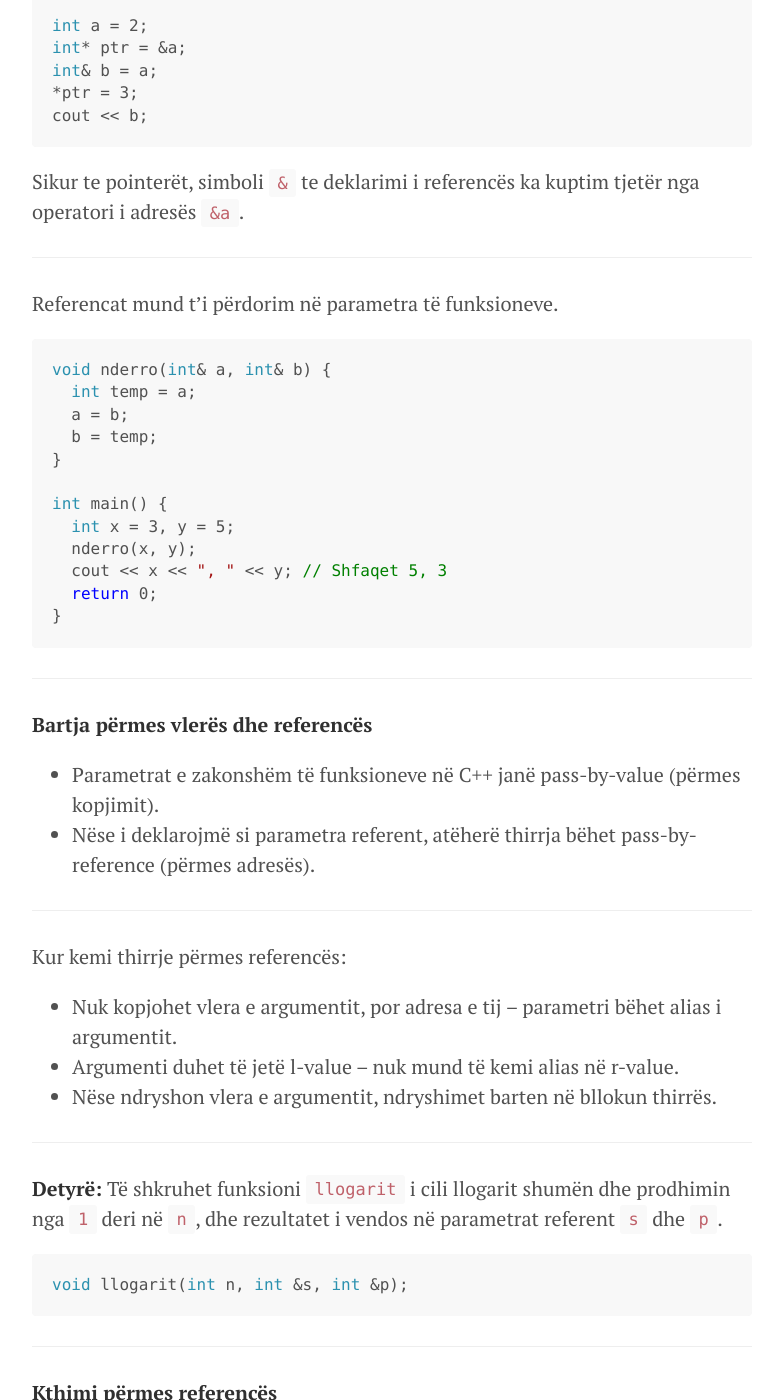
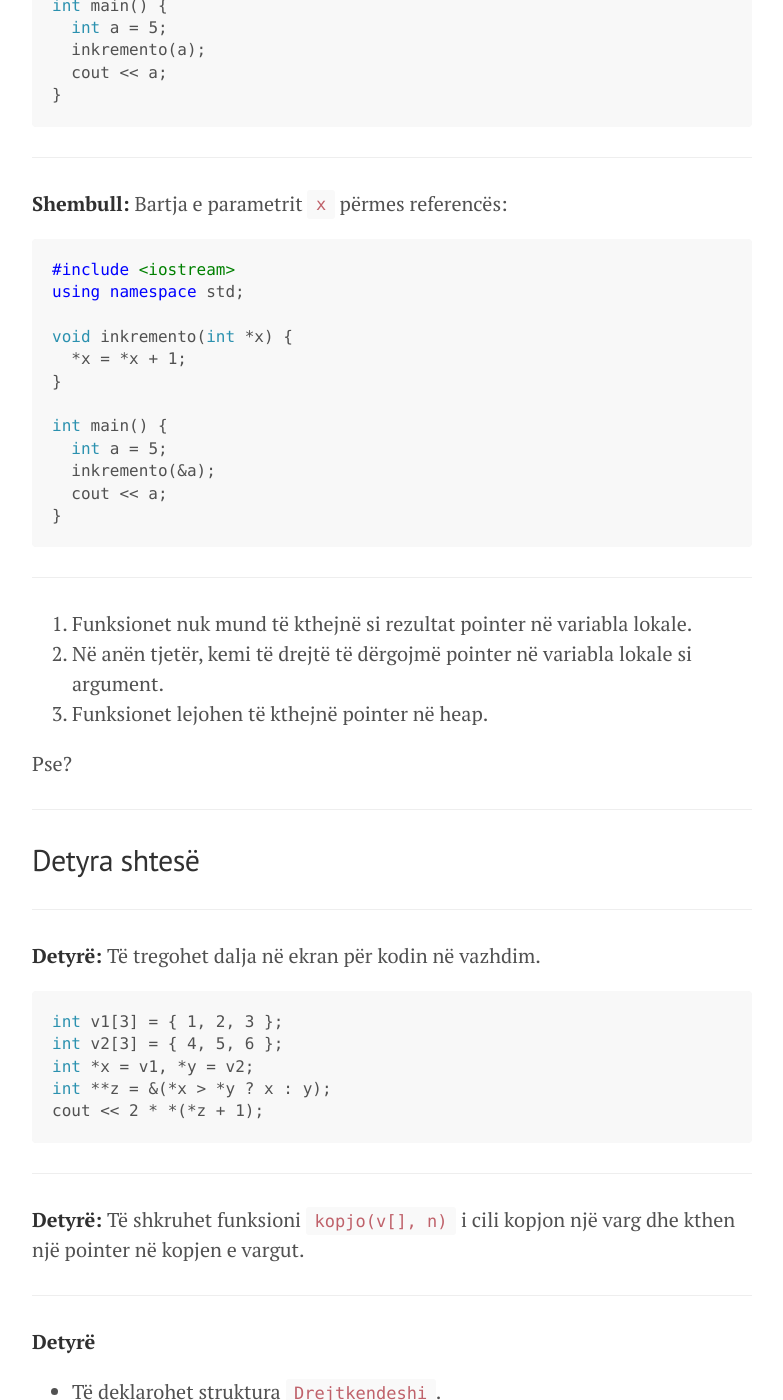
Before and after one commit to edongashi/edongashi.github.io, a Jekyll site: the page built from lendet/algoritmet-dhe-strukturat-e-te-dhenave/java1.md, in a window 1280 px wide and 1400 px high, scrolled down 11576 px. Shown: the whole window, without its empty margins (248-1031 px from the left). Built offline with Jekyll 4.4.1, drawn with Linux system fonts in a browser that asks for light colours; our own code applies the rules of GitHub Pages for plain Markdown files; some of the changed text lies outside the part shown.

Commit message:
Update ASDH java 1

````diff
--- a/lendet/algoritmet-dhe-strukturat-e-te-dhenave/java1.md
+++ b/lendet/algoritmet-dhe-strukturat-e-te-dhenave/java1.md
@@ -48,7 +48,7 @@
 
 ---
 
-## Pointerët dhe referencat
+## Pointerët
 
 ---
 
@@ -79,7 +79,7 @@
 
 ---
 
-Nëse kemi një pointer `x` atëherë:
+Nëse kemi një pointer `x`, atëherë:
 
 - Shprehja `x` jep vlerën pointerit `x` (adresën).
 - Shprehja `*x` jep vlerën që gjendet në adresën `x`.
@@ -107,7 +107,7 @@
 
 ---
 
-Nëse kemi një pointer `v`, psh. në një varg.
+Nëse kemi një pointer `v`, psh. në një varg:
 
 ```cpp
 int v[5] = { 3, 2, 1, 5, 6 };
@@ -322,7 +322,7 @@
 
 ```cpp
 int n;
-cout << "Sa elemente i deshironi ne varg? ";
+cout << "Sa elemente deshironi ne varg? ";
 cin >> n;
 int* vargu = new int[n];
 // vargu[0], vargu[1], ... vargu[n - 1]
@@ -360,7 +360,7 @@
 
 ---
 
-Operatori `new` është i rrezikshëm, pasi që memoria e alokuar nuk fshihet vetvetiu (edhe pas përfundimit të bllokut aktual).
+Operatori `new` është i rrezikshëm pasi që memoria e alokuar nuk fshihet vetvetiu (edhe pas përfundimit të bllokut aktual).
 
 Fshirja e memories së alokuar dinamikisht bëhet përmes `delete` (një element) dhe `delete[]` (varg).
 
@@ -371,7 +371,7 @@
 ```cpp
 int main() {
   int* n = new int;
-  cout << "Sa elemente i deshironi ne varg? ";
+  cout << "Sa elemente deshironi ne varg? ";
   cin >> *n;
   int* vargu = new int[*n];
 
@@ -413,190 +413,61 @@
 
 ---
 
-## Referencat
+Funksionet lejohen të marrin si parametra pointerë të çfarëdoshëm.
 
-Nëse kemi një l-value `a`, atëherë mund ta krijojmë një alias për `a` përmes deklarimit `tipi& b = a`.
+Kur parametri është pointer, themi se po bartim shënimet përmes **referencës**.
 
-```cpp
-int a = 5;
-int& b = a;
-b = 3;
-cout << a; // shfaqet 3
-```
-
-Aliasi `b` ka lokacion memorik të njëjtë me variablën `a`, prandaj paraqesin të njëjtin shënim.
+Kur parametri nuk është pointer, themi se po bëjmë bartje përmes **vlerës** (kopjes).
 
 ---
 
-**Detyrë:** Të tregohet dalja në ekran për kodin në vazhdim.
+**Shembull:** Bartja e parametrit `x` përmes vlerës:
 
 ```cpp
-int a = 2;
-int* ptr = &a;
-int& b = a;
-*ptr = 3;
-cout << b;
-```
+#include <iostream>
+using namespace std;
 
-Sikur te pointerët, simboli `&` te deklarimi i referencës ka kuptim tjetër nga operatori i adresës `&a`.
-
----
-
-Referencat mund t'i përdorim në parametra të funksioneve.
-
-```cpp
-void nderro(int& a, int& b) {
-  int temp = a;
-  a = b;
-  b = temp;
+void inkremento(int x) {
+  x = x + 1;
 }
 
 int main() {
-  int x = 3, y = 5;
-  nderro(x, y);
-  cout << x << ", " << y; // Shfaqet 5, 3
-  return 0;
+  int a = 5;
+  inkremento(a);
+  cout << a;
 }
 ```
 
 ---
 
-**Bartja përmes vlerës dhe referencës**
-
-- Parametrat e zakonshëm të funksioneve në C++ janë pass-by-value (përmes kopjimit).
-- Nëse i deklarojmë si parametra referent, atëherë thirrja bëhet pass-by-reference (përmes adresës).
-
----
-
-Kur kemi thirrje përmes referencës:
-
-- Nuk kopjohet vlera e argumentit, por adresa e tij – parametri bëhet alias i argumentit.
-- Argumenti duhet të jetë l-value – nuk mund të kemi alias në r-value.
-- Nëse ndryshon vlera e argumentit, ndryshimet barten në bllokun thirrës.
-
----
-
-**Detyrë:** Të shkruhet funksioni `llogarit` i cili llogarit shumën dhe prodhimin
-nga `1` deri në `n`, dhe rezultatet i vendos në parametrat referent `s` dhe `p`.
+**Shembull:** Bartja e parametrit `x` përmes referencës:
 
 ```cpp
-void llogarit(int n, int &s, int &p);
-```
+#include <iostream>
+using namespace std;
 
----
-
-**Kthimi përmes referencës**
-
-Një funksion poashtu mund të kthejë l-value përmes referencës.
-
-```cpp
-int& elementi(int* v, int i) {
-  return v[i];
+void inkremento(int *x) {
+  *x = *x + 1;
 }
 
 int main() {
-  int vargu[5] = { 7, 4, 5, 8, 2 };
-  elementi(vargu, 3) = -1;
-  cout << vargu[3]; // shfaqet -1
-  return 0;
+  int a = 5;
+  inkremento(&a);
+  cout << a;
 }
 ```
 
 ---
 
-**Kujdes:** Vlerat lokale nuk lejohen të kthehen, pasi që kanë jetëgjatësi vetëm në bllokun aktual.
+1. Funksionet nuk mund të kthejnë si rezultat pointer në variabla lokale.
+2. Në anën tjetër, kemi të drejtë të dërgojmë pointer në variabla lokale si argument.
+3. Funksionet lejohen të kthejnë pointer në heap.
 
-```cpp
-int& alfa() {
-  int n = 5;
-  return n; // gabim
-}
-```
-
----
-
-**Referencat konstante**
-
-Shpesh bartjen e bëjmë përmes referencës për ta evituar kopjimin që vie me bartjen përmes vlerës.
-
-Deklarimi i variablës/parametrit si `const tipi&` mundëson krijimin e një aliasi të pandryshueshëm.
-
-```cpp
-void funksioni(const int& x) {
-  const int &y = x;
-}
-```
-
----
-
-**Rregulla djathtë-majtë për const**
-
-Deklarimin e një tipi e lexojmë nga e djathta në të majtën.
-Fjala kyçe `const` aplikohet në të dhënën më të afërt të majtë që shohim.
-
-Përjashtim bën `const` e fundit në të majtë, me ç'rast e dhëna në të djathtë bëhet konstante.
-
-```cpp
-const int x;        // int konstant
-int const x;        // int konstant
-int *x;             // pointer në int
-int const *x;       // pointer në int konstant
-int *const x;       // pointer konstant në int
-const int *const x; // pointer konstant në int konstant
-```
-
----
-
-Dërgimi dhe kthimi sipas referencës mund të bëhet edhe përmes pointerëve.
-
-```cpp
-int* elementi(int* v, int i) {
-  return &v[i]; // ose v+i
-}
-```
-
-Faktikisht, forma përmes `&` përkthehet nga kompajlleri në ekuivalentën e saj me pointerë.
-
----
-
-Shembulli i mëparshëm me referenca konstante:
-
-```cpp
-void funksioni(const int& x) {
-  const int &y = x;
-}
-```
-
-është ekuivalent me:
-
-```cpp
-void funksioni(const int* const x) {
-  const int* const y = x;
-}
-```
-
----
-
-**Detyrë:** Të shkruhet funksioni `llogarit` i cili llogarit shumën dhe prodhimin
-nga `1` deri në `n`, dhe rezultatet i vendos në adresat e pointerëve `*s` dhe `*p`.
-
-```cpp
-void llogarit(int n, int* s, int* p);
-```
+Pse?
 
 ---
 
 ## Detyra shtesë
-
----
-
-**Detyrë:** Të shkruhet funksioni `swap(a,b)` në variantin me pointerë dhe me referenca.
-
-Të thirren te dy variantet nga `main` dhe të vrojtohen dallimet sintaksore.
-
----
-
-**Detyrë:** Të shkruhet funksioni `kopjo(v[], n)` i cili kopjon një varg dhe kthen një pointer për kopjen e vargut.
 
 ---
 
@@ -609,6 +480,10 @@
 int **z = &(*x > *y ? x : y);
 cout << 2 * *(*z + 1);
 ```
+
+---
+
+**Detyrë:** Të shkruhet funksioni `kopjo(v[], n)` i cili kopjon një varg dhe kthen një pointer në kopjen e vargut.
 
 ---
 
@@ -636,10 +511,10 @@
   cin >> a;
   cout << "Shtyp b: ";
   cin >> b;
-  return new Drejtkendeshi { a, b };
+  return new Drejtkendeshi{ a, b };
 }
 
-int siperfaqja(Drejtkendeshi *d) {
+int siperfaqja(Drejtkendeshi* d) {
   return d->a * d->b;
 }
 
````
